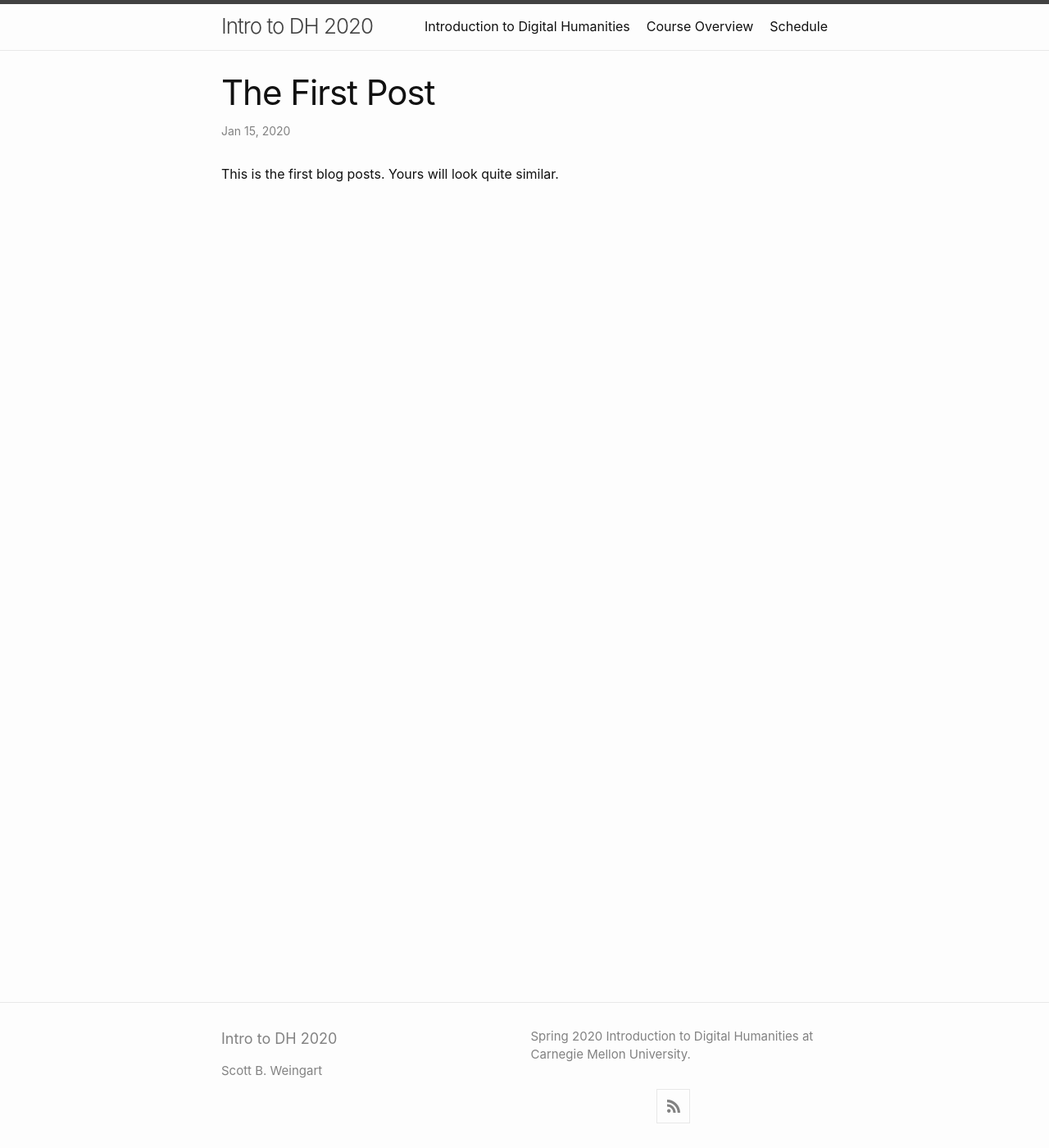
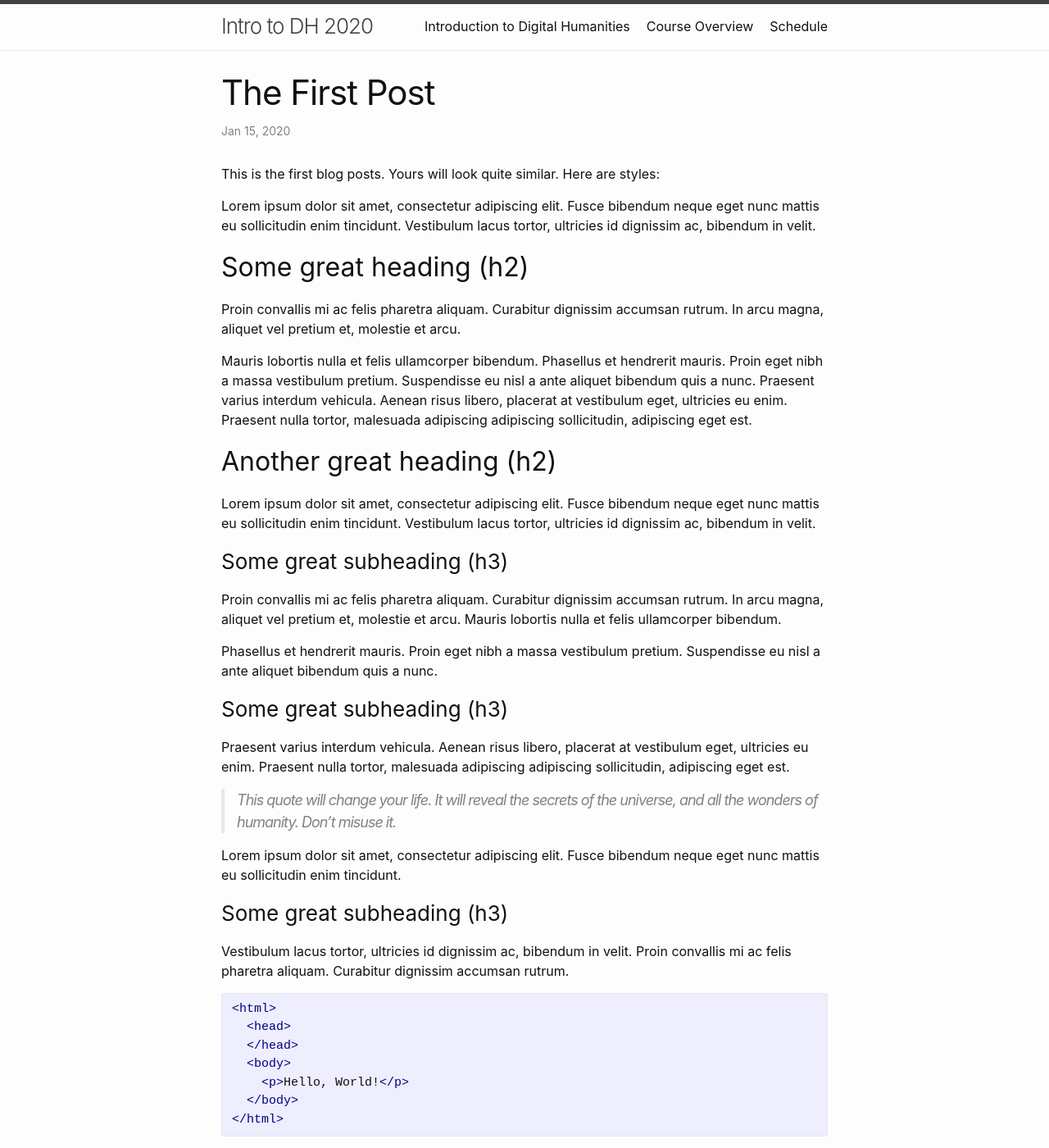
Before and after one commit to scottbot/IntroDH2020, a Jekyll site: the page built from _posts/2020-01-15-first-post.md, in a window 1280 px wide and 1400 px high. Shown: the whole window at 82% size. Built offline with Jekyll 4.4.1, drawn with Linux system fonts in a browser that asks for light colours; some of the changed text lies outside the part shown.

Commit message:
first post style

````diff
--- a/_posts/2020-01-15-first-post.md
+++ b/_posts/2020-01-15-first-post.md
@@ -3,4 +3,102 @@ layout: post
 title: "The First Post"
 Author: "Scott B. Weingart"
 ---
-This is the first blog posts. Yours will look quite similar.
+This is the first blog posts. Yours will look quite similar. Here are styles:
+
+Lorem ipsum dolor sit amet, consectetur adipiscing elit. Fusce bibendum neque eget nunc mattis eu sollicitudin enim tincidunt. Vestibulum lacus tortor, ultricies id dignissim ac, bibendum in velit.
+
+## Some great heading (h2)
+
+Proin convallis mi ac felis pharetra aliquam. Curabitur dignissim accumsan rutrum. In arcu magna, aliquet vel pretium et, molestie et arcu.
+
+Mauris lobortis nulla et felis ullamcorper bibendum. Phasellus et hendrerit mauris. Proin eget nibh a massa vestibulum pretium. Suspendisse eu nisl a ante aliquet bibendum quis a nunc. Praesent varius interdum vehicula. Aenean risus libero, placerat at vestibulum eget, ultricies eu enim. Praesent nulla tortor, malesuada adipiscing adipiscing sollicitudin, adipiscing eget est.
+
+## Another great heading (h2)
+
+Lorem ipsum dolor sit amet, consectetur adipiscing elit. Fusce bibendum neque eget nunc mattis eu sollicitudin enim tincidunt. Vestibulum lacus tortor, ultricies id dignissim ac, bibendum in velit.
+
+### Some great subheading (h3)
+
+Proin convallis mi ac felis pharetra aliquam. Curabitur dignissim accumsan rutrum. In arcu magna, aliquet vel pretium et, molestie et arcu. Mauris lobortis nulla et felis ullamcorper bibendum.
+
+Phasellus et hendrerit mauris. Proin eget nibh a massa vestibulum pretium. Suspendisse eu nisl a ante aliquet bibendum quis a nunc.
+
+### Some great subheading (h3)
+
+Praesent varius interdum vehicula. Aenean risus libero, placerat at vestibulum eget, ultricies eu enim. Praesent nulla tortor, malesuada adipiscing adipiscing sollicitudin, adipiscing eget est.
+
+> This quote will change your life. It will reveal the secrets of the universe, and all the wonders of humanity. Don't misuse it.
+
+Lorem ipsum dolor sit amet, consectetur adipiscing elit. Fusce bibendum neque eget nunc mattis eu sollicitudin enim tincidunt.
+
+### Some great subheading (h3)
+
+Vestibulum lacus tortor, ultricies id dignissim ac, bibendum in velit. Proin convallis mi ac felis pharetra aliquam. Curabitur dignissim accumsan rutrum.
+
+```html
+<html>
+  <head>
+  </head>
+  <body>
+    <p>Hello, World!</p>
+  </body>
+</html>
+```
+
+
+In arcu magna, aliquet vel pretium et, molestie et arcu. Mauris lobortis nulla et felis ullamcorper bibendum. Phasellus et hendrerit mauris.
+
+#### You might want a sub-subheading (h4)
+
+In arcu magna, aliquet vel pretium et, molestie et arcu. Mauris lobortis nulla et felis ullamcorper bibendum. Phasellus et hendrerit mauris.
+
+In arcu magna, aliquet vel pretium et, molestie et arcu. Mauris lobortis nulla et felis ullamcorper bibendum. Phasellus et hendrerit mauris.
+
+#### But it's probably overkill (h4)
+
+In arcu magna, aliquet vel pretium et, molestie et arcu. Mauris lobortis nulla et felis ullamcorper bibendum. Phasellus et hendrerit mauris.
+
+### Oh hai, an unordered list!!
+
+In arcu magna, aliquet vel pretium et, molestie et arcu. Mauris lobortis nulla et felis ullamcorper bibendum. Phasellus et hendrerit mauris.
+
+- First item, yo
+- Second item, dawg
+- Third item, what what?!
+- Fourth item, fo sheezy my neezy
+
+### Oh hai, an ordered list!!
+
+In arcu magna, aliquet vel pretium et, molestie et arcu. Mauris lobortis nulla et felis ullamcorper bibendum. Phasellus et hendrerit mauris.
+
+1. First item, yo
+2. Second item, dawg
+3. Third item, what what?!
+4. Fourth item, fo sheezy my neezy
+
+
+
+## Headings are cool! (h2)
+
+Proin eget nibh a massa vestibulum pretium. Suspendisse eu nisl a ante aliquet bibendum quis a nunc. Praesent varius interdum vehicula. Aenean risus libero, placerat at vestibulum eget, ultricies eu enim. Praesent nulla tortor, malesuada adipiscing adipiscing sollicitudin, adipiscing eget est.
+
+Praesent nulla tortor, malesuada adipiscing adipiscing sollicitudin, adipiscing eget est.
+
+Proin eget nibh a massa vestibulum pretium. Suspendisse eu nisl a ante aliquet bibendum quis a nunc.
+
+### Tables
+
+Title 1               | Title 2               | Title 3               | Title 4
+--------------------- | --------------------- | --------------------- | ---------------------
+lorem                 | lorem ipsum           | lorem ipsum dolor     | lorem ipsum dolor sit
+lorem ipsum dolor sit | lorem ipsum dolor sit | lorem ipsum dolor sit | lorem ipsum dolor sit
+lorem ipsum dolor sit | lorem ipsum dolor sit | lorem ipsum dolor sit | lorem ipsum dolor sit
+lorem ipsum dolor sit | lorem ipsum dolor sit | lorem ipsum dolor sit | lorem ipsum dolor sit
+
+
+Title 1 | Title 2 | Title 3 | Title 4
+--- | --- | --- | ---
+lorem | lorem ipsum | lorem ipsum dolor | lorem ipsum dolor sit
+lorem ipsum dolor sit amet | lorem ipsum dolor sit amet consectetur | lorem ipsum dolor sit amet | lorem ipsum dolor sit
+lorem ipsum dolor | lorem ipsum | lorem | lorem ipsum
+lorem ipsum dolor | lorem ipsum dolor sit | lorem ipsum dolor sit amet | lorem ipsum dolor sit amet consectetur
````
